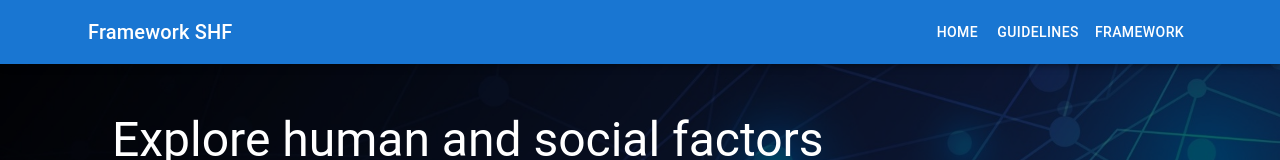
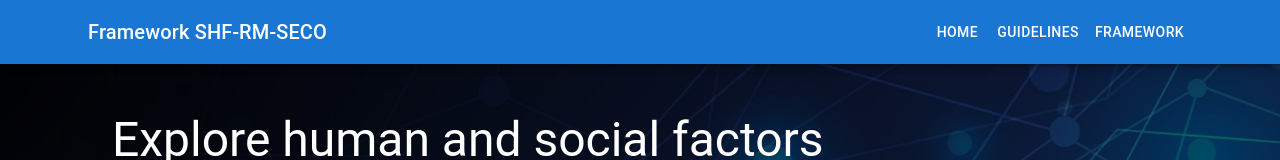
Before and after one commit to cassianojr/framework-shf, a React (Vite) app: page / in a window 1280 px wide. Shown: the top 160 px of the page. Built offline with nearby package versions, Linux system fonts and the light colour scheme.

Commit message:
Updated framework name

```diff
--- a/index.html
+++ b/index.html
@@ -4,7 +4,7 @@
     <meta charset="UTF-8" />
     <link rel="icon" type="image/svg+xml" href="/vite.svg" />
     <meta name="viewport" content="width=device-width, initial-scale=1.0" />
-    <title>Framework SHF</title>
+    <title>Framework SHF-RM-SECO</title>
   </head>
   <body>
     <div id="root"></div>
--- a/src/assets/framework-data.json
+++ b/src/assets/framework-data.json
@@ -208,7 +208,7 @@
   {
     "id": "item3",
     "label": "BARRIERS TO IMPROVING ",
-    "description": "Barriers that crosscut the factors and hinder requirements professionals from improving social and human factors in requirements management in SECO.",
+    "description": "Barriers that crosscut the factors and hinder requirements professionals from improving social and human factors in requirements management in software ecosystems.",
     "headerColor": "#fa832e",
     "items": [
       {
@@ -306,7 +306,7 @@
   {
     "id": "item4",
     "label": "IMPROVEMENT STRATEGIES",
-    "description": "Strategies that requirements professionals they can use to overcome the barriers and improve social and human factors in requirements management in SECO.",
+    "description": "Strategies that requirements professionals they can use to overcome the barriers and improve social and human factors in requirements management in software ecosystems..",
     "headerColor": "#6ea144",
     "items": [
       {
@@ -459,7 +459,7 @@
   {
     "id": "item5",
     "label": "COPING MECHANISMS",
-    "description": "Coping mechanisms that requirements professionals can use when improvement strategies do not work, i.e., when the barriers and social and human factors that impact requirements management in SECO are not sufficiently overcome/improved.",
+    "description": "Coping mechanisms that requirements professionals can use when improvement strategies do not work, i.e., when the barriers and social and human factors that impact requirements management in software ecosystems. are not sufficiently overcome/improved.",
     "headerColor": "#ffbb00",
     "items": [
       {
--- a/src/components/Navbar.tsx
+++ b/src/components/Navbar.tsx
@@ -76,7 +76,7 @@ export default function DrawerAppBar(props: Props) {
   const [frameworkDescriptionModalState, setFrameworkDescriptionmodalState] = React.useState(false);
   const frameworkDescriptionModalContent = {
     id: 'framework-shf-description',
-    title: 'Framework SHF',
+    title: 'Framework SHF-RM-SECO',
     body: 'About the framework terminology, SHF is the acronym for social and human factors, RM is the acronym for requirements management, and SECO is the acronym for software Ecosystems. The acronyms together form the name Framework SHF-RM-SECO.',
   };
 
@@ -103,7 +103,7 @@ export default function DrawerAppBar(props: Props) {
                 sx={{ flexGrow: 1, display: { xs: 'none', sm: 'block', cursor:'pointer' } }}
                 onClick={() => setFrameworkDescriptionmodalState(true)}
               >
-                Framework SHF
+                Framework SHF-RM-SECO
               </Typography>
               <Box sx={{ display: { xs: 'none', sm: 'block' } }}>
                 {navItems.map((item) => (
```
